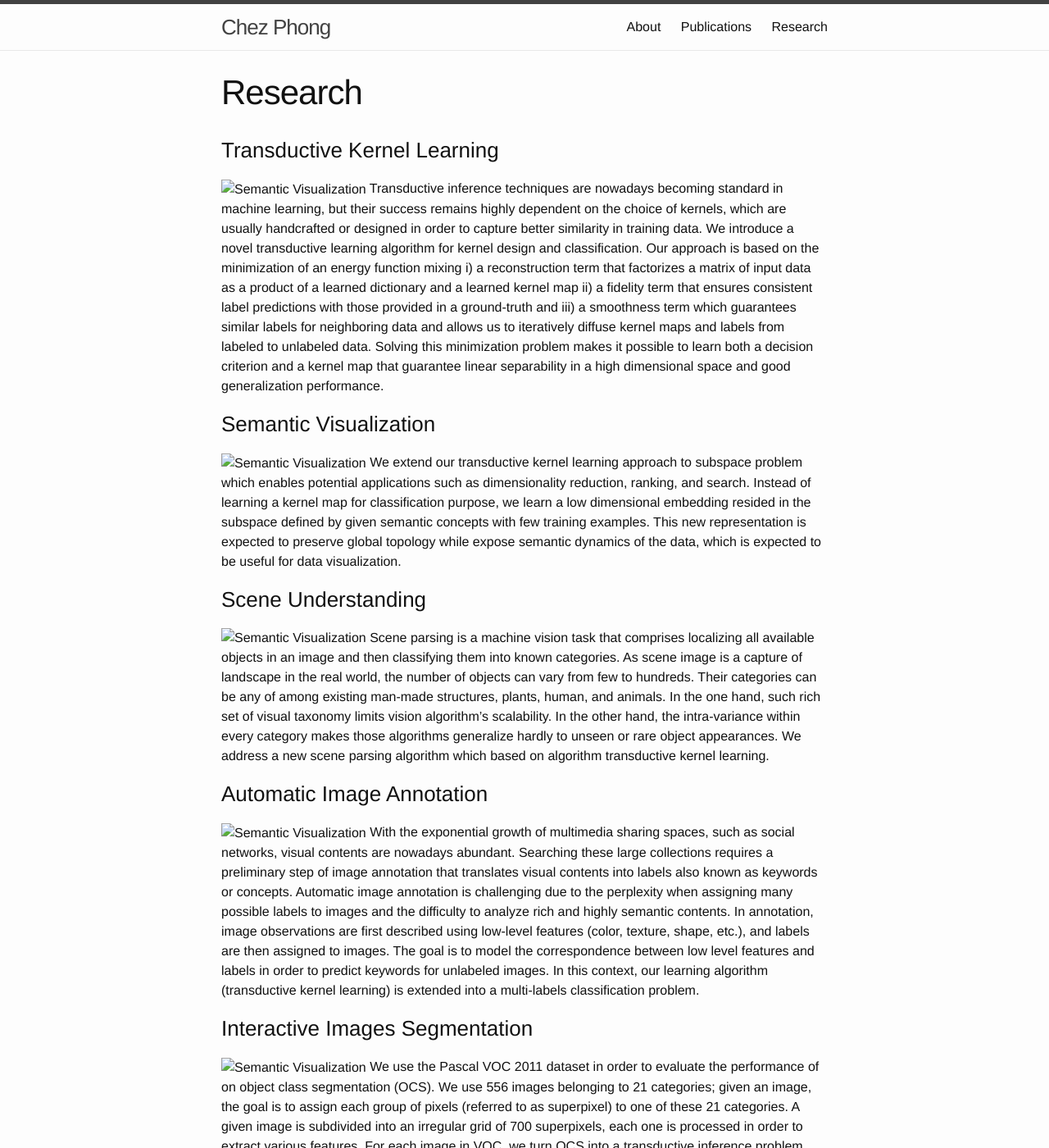
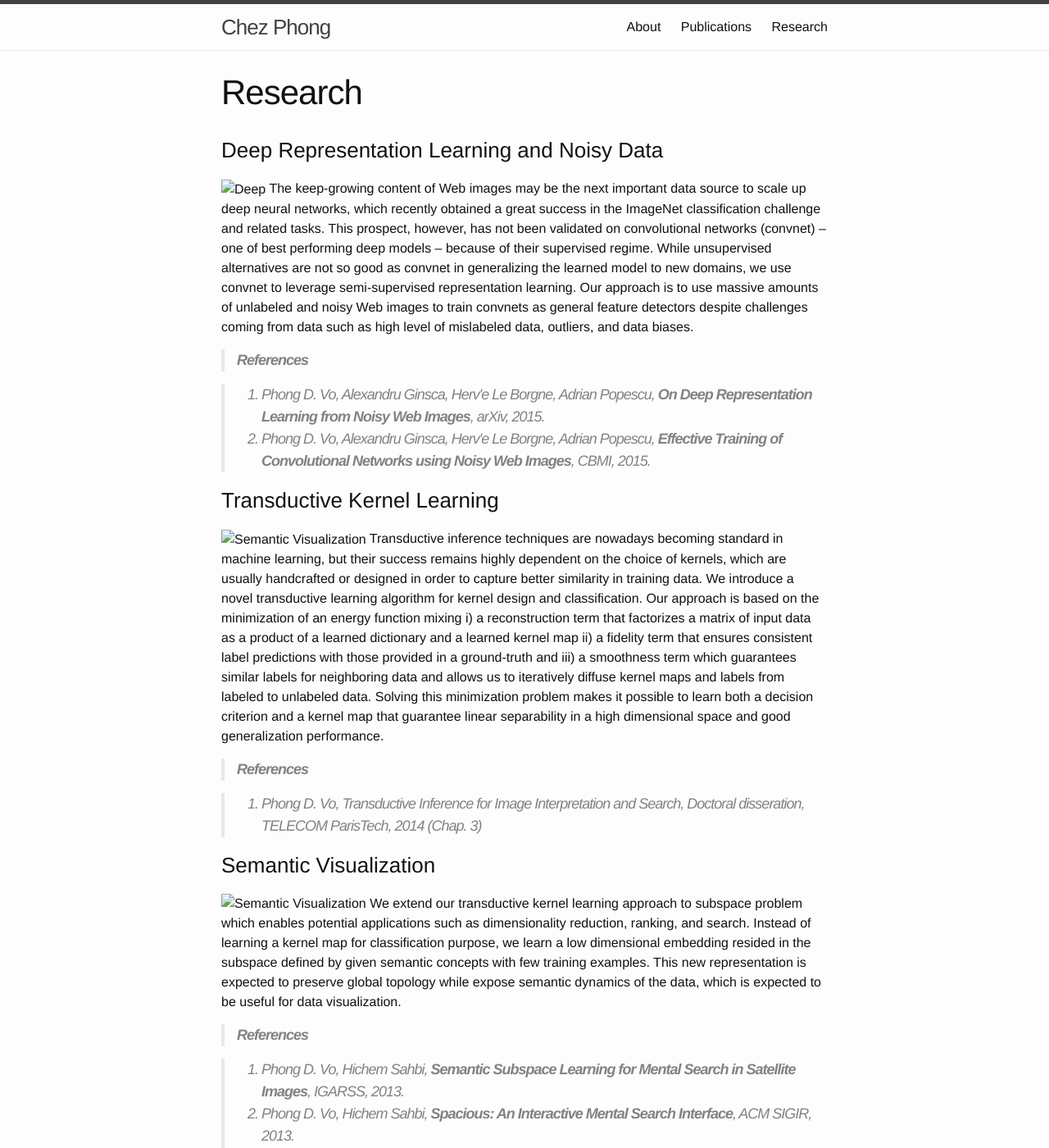
Before and after one commit to vodp/vodp.github.io, a Jekyll site: the page built from research.md, in a window 1280 px wide and 1400 px high. Shown: the whole window at 82% size. Built offline with Jekyll 4.4.1, drawn with Linux system fonts in a browser that asks for light colours; some of the changed text lies outside the part shown.

Commit message:
Update research.md

```diff
--- a/research.md
+++ b/research.md
@@ -3,23 +3,54 @@ layout: page
 title: Research
 permalink: /research/
 ---
+### Deep Representation Learning and Noisy Data ###
+![Deep](assets/proj_thumbnails/deep.png)
+The keep-growing content of Web images may be the next important data source to scale up deep neural networks, which recently obtained a great success in the ImageNet classification challenge and related tasks. This prospect, however, has not been validated on convolutional networks (convnet) – one of best performing deep models – because of their supervised regime. While unsupervised alternatives are not so good as convnet in generalizing the learned model to new domains, we use convnet to leverage semi-supervised representation learning. Our approach is to use massive amounts of unlabeled and noisy Web images to train convnets as general feature detectors despite challenges coming from data such as high level of mislabeled data, outliers, and data biases.
+
+>**References**
+
+>1. Phong D. Vo, Alexandru Ginsca, Herv\'e Le Borgne, Adrian Popescu, **On Deep Representation Learning from Noisy Web Images**, arXiv, 2015.
+>2. Phong D. Vo, Alexandru Ginsca, Herv\'e Le Borgne, Adrian Popescu, **Effective Training of Convolutional Networks using Noisy Web Images**, CBMI, 2015.
 
 ### Transductive Kernel Learning ###
 ![Semantic Visualization](assets/proj_thumbnails/tkl.png)
 Transductive inference techniques are nowadays becoming standard in machine learning, but their success remains highly dependent on the choice of kernels, which are usually handcrafted or designed in order to capture better similarity in training data. We introduce a novel transductive learning algorithm for kernel design and classification. Our approach is based on the minimization of an energy function mixing i) a reconstruction term that factorizes a matrix of input data as a product of a learned dictionary and a learned kernel map ii) a fidelity term that ensures consistent label predictions with those provided in a ground-truth and iii) a smoothness term which guarantees similar labels for neighboring data and allows us to iteratively diffuse kernel maps and labels from labeled to unlabeled data. Solving this minimization problem makes it possible to learn both a decision criterion and a kernel map that guarantee linear separability in a high dimensional space and good generalization performance.
 
+>**References**
+
+>1. Phong D. Vo, Transductive Inference for Image Interpretation and Search, Doctoral disseration, TELECOM ParisTech, 2014 (Chap. 3)
+
 ### Semantic Visualization ###
 ![Semantic Visualization](assets/proj_thumbnails/satellite.png)
 We extend our transductive kernel learning approach to subspace problem which enables potential applications such as dimensionality reduction, ranking, and search. Instead of learning a kernel map for classification purpose, we learn a low dimensional embedding resided in the subspace defined by given semantic concepts with few training examples. This new representation is expected to preserve global topology while expose semantic dynamics of the data, which is expected to be useful for data visualization.
+
+>**References**
+
+>1. Phong D. Vo, Hichem Sahbi, **Semantic Subspace Learning for Mental Search in Satellite Images**, IGARSS, 2013.
+>2. Phong D. Vo, Hichem Sahbi, **Spacious: An Interactive Mental Search Interface**, ACM SIGIR, 2013.
+>3. Phong D. Vo, Transductive Inference for Image Interpretation and Search, Doctoral disseration, TELECOM ParisTech, 2014 (Chap. 6)
 
 ### Scene Understanding ###
 ![Semantic Visualization](assets/proj_thumbnails/parse.png)
 Scene parsing is a machine vision task that comprises localizing all available objects in an image and then classifying them into known categories. As scene image is a capture of landscape in the real world, the number of objects can vary from few to hundreds. Their categories can be any of among existing man-made structures, plants, human, and animals. In the one hand, such rich set of visual taxonomy limits vision algorithm’s scalability. In the other hand, the intra-variance within every category makes those algorithms generalize hardly to unseen or rare object appearances. We address a new scene parsing algorithm which based on algorithm transductive kernel learning.
 
+>**References**
+
+>1. Phong D. Vo, Transductive Inference for Image Interpretation and Search, Doctoral disseration, TELECOM ParisTech, 2014 (Chap. 5)
+
 ### Automatic Image Annotation ###
 ![Semantic Visualization](assets/proj_thumbnails/annot.png)
 With the exponential growth of multimedia sharing spaces, such as social networks, visual contents are nowadays abundant. Searching these large collections requires a preliminary step of image annotation that translates visual contents into labels also known as keywords or concepts. Automatic image annotation is challenging due to the perplexity when assigning many possible labels to images and the difficulty to analyze rich and highly semantic contents. In annotation, image observations are first described using low-level features (color, texture, shape, etc.), and labels are then assigned to images. The goal is to model the correspondence between low level features and labels in order to predict keywords for unlabeled images. In this context, our learning algorithm (transductive kernel learning) is extended into a multi-labels classification problem.
 
+>**References**
+
+>1. Phong D. Vo, Hichem Sahbi, **Modeling Label Dependencies in Kernel Learning for Image Annotation**,  ICIP, 2014.
+>2. Phong D. Vo, Hichem Sahbi, **Transductive Kernel Map Learning and Its Application to Image Annotation**, BMVC, 2012
+
 ### Interactive Images Segmentation ###
 ![Semantic Visualization](assets/proj_thumbnails/segm.png)
 We use the Pascal VOC 2011 dataset in order to evaluate the performance of on object class segmentation (OCS). We use 556 images belonging to 21 categories; given an image, the goal is to assign each group of pixels (referred to as superpixel) to one of these 21 categories. A given image is subdivided into an irregular grid of 700 superpixels, each one is processed in order to extract various features. For each image in VOC, we turn OCS into a transductive inference problem where only a small fraction of its underlying superpixels is labeled. We train one transductive classiﬁer for each category and we combine these classiﬁers using the “winner-take-all” strategy in order to infer the category of a given unlabeled superpixel.
+
+>**References**
+
+>1. Phong D. Vo, Hichem Sahbi, **Transductive Inference & Kernel Design for Object Class Segmentation**, ICIP, 2012
```
